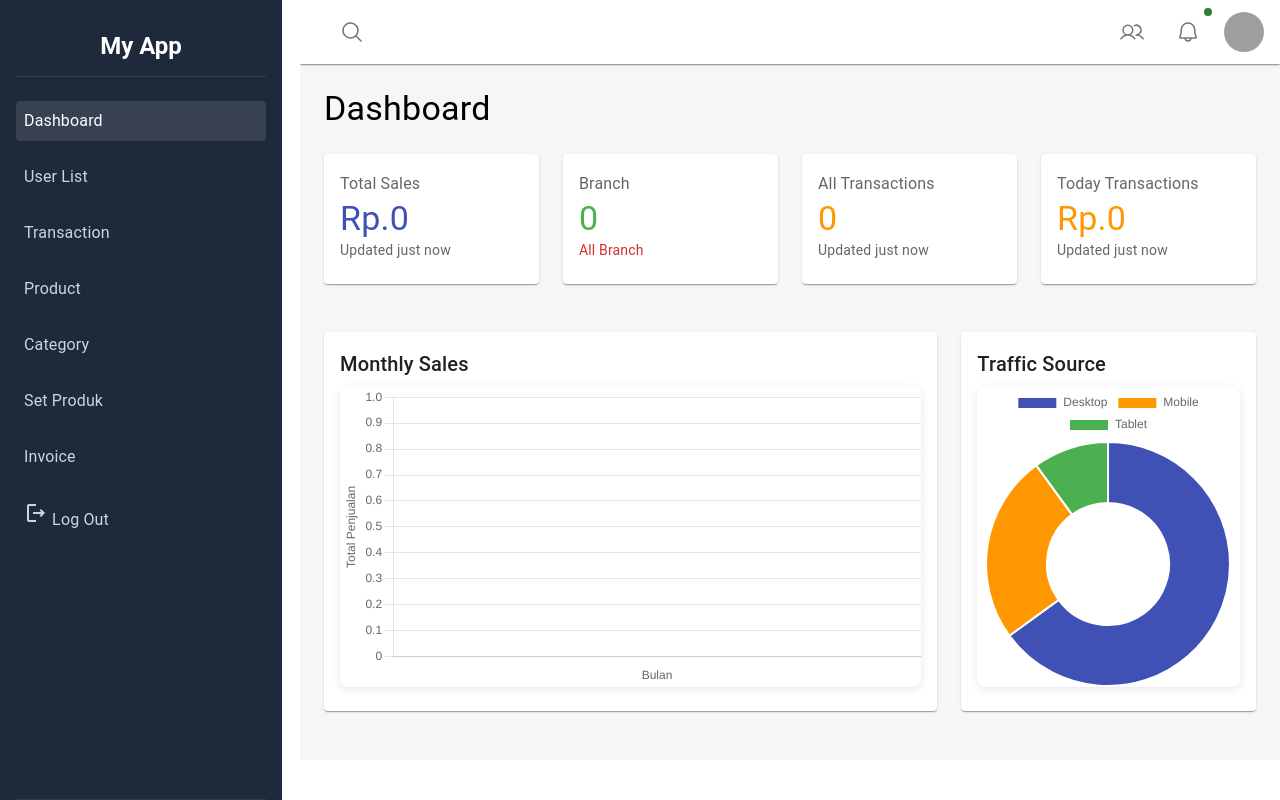
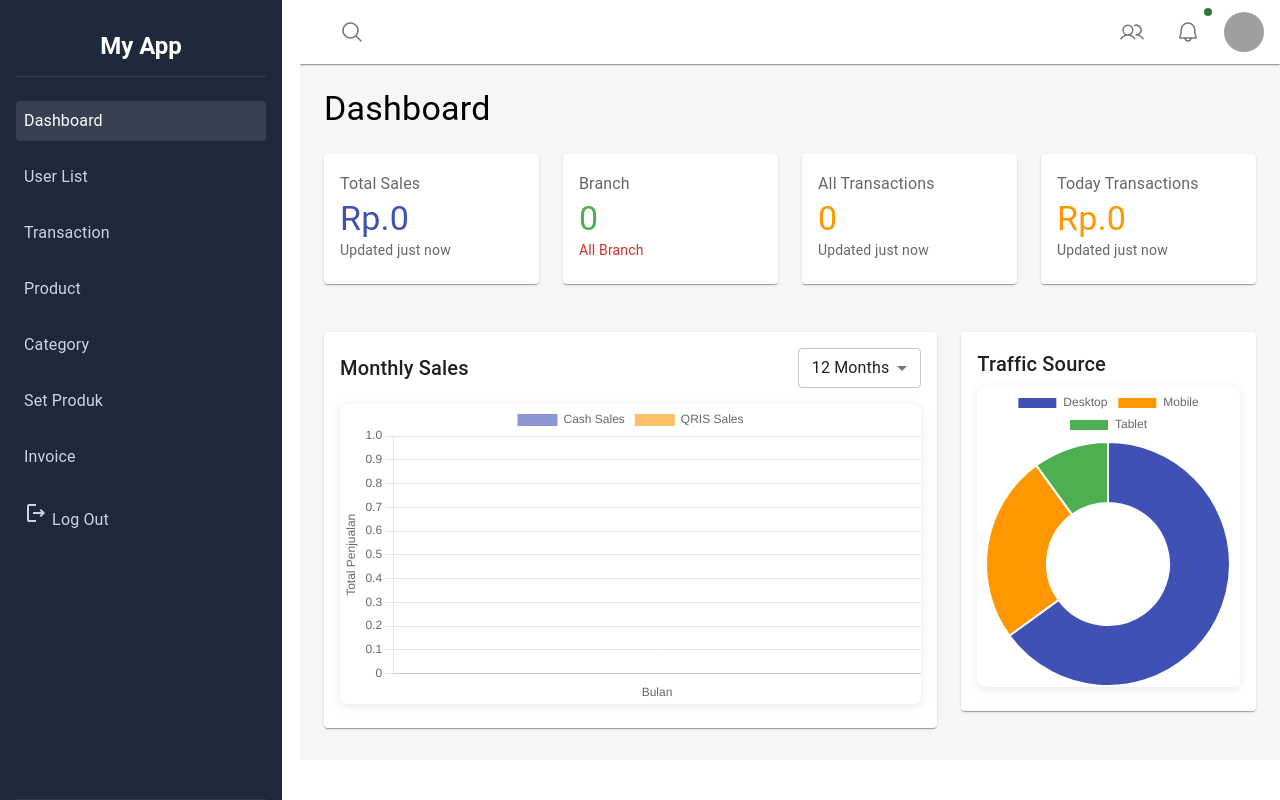
Before and after one commit to bimowahyu/kasirV2, a React (Create React App) app: page /dashboard in a window 1280 px wide. Built offline with nearby package versions, Linux system fonts and the light colour scheme; no server answers; grey boxes are pictures that could not be loaded.

Commit message:
update grafik filter

```diff
--- a/src/componen/Dashboard.jsx
+++ b/src/componen/Dashboard.jsx
@@ -1,5 +1,5 @@
 import React, { useState, useEffect } from 'react';
-import { Box, Grid, Card, CardContent, Typography } from '@mui/material';
+import { Box, Grid, Card, CardContent, Typography, FormControl, Select, MenuItem  } from '@mui/material';
 import { Doughnut, Bar } from 'react-chartjs-2';
 import {
   Chart as ChartJS,
@@ -36,6 +36,8 @@ export const Dashboard = () => {
   const [totalCabang, setTotalCabang] = useState(0);
   const [totalTransaksi, setTotalTransaksi] = useState(0);
   const [todayPenjualanSuccess, setTodayPenjualanSuccess] = useState(0);
+  const [monthRange, setMonthRange] = useState('12');
+  const [rawMonthlyData, setRawMonthlyData] = useState({});
 
 
   // Fetch data transaksi menggunakan SWR
@@ -132,11 +134,41 @@ export const Dashboard = () => {
       ],
     }));
   };
+  useEffect(() => {
 
+    if (rawMonthlyData) {
+      processChartData(rawMonthlyData);
+      console.log("Month Range Changed:", monthRange);
+      console.log("Processed Raw Monthly Data:", rawMonthlyData);
+    }
+  }, [rawMonthlyData, monthRange]);
   const processChartData = (monthlyData) => {
-    const labels = Object.keys(monthlyData);
-    const cashData = labels.map((month) => monthlyData[month].cash || 0);
-    const qrisData = labels.map((month) => monthlyData[month].qris || 0);
+    setRawMonthlyData(monthlyData);
+    const monthsToShow = parseInt(monthRange);
+
+    const dataArray = Object.entries(monthlyData).map(([month, values]) => ({
+      month,
+      ...values,
+    }));
+
+    const monthMap = {
+      Jan: 0, Feb: 1, Mar: 2, Apr: 3, May: 4, Jun: 5,
+      Jul: 6, Aug: 7, Sep: 8, Oct: 9, Nov: 10, Dec: 11,
+    };
+
+    dataArray.sort((a, b) => {
+      const [monthA, yearA] = a.month.split(' ');
+      const [monthB, yearB] = b.month.split(' ');
+      return (
+        new Date(yearA, monthMap[monthA]) - new Date(yearB, monthMap[monthB])
+      );
+    });
+
+    const filteredData = dataArray.slice(-monthsToShow);
+
+    const labels = filteredData.map((item) => item.month);
+    const cashData = filteredData.map((item) => item.cash || 0);
+    const qrisData = filteredData.map((item) => item.qris || 0);
 
     setChartData({
       labels,
@@ -145,23 +177,27 @@ export const Dashboard = () => {
           label: "Cash Sales",
           backgroundColor: "rgba(63, 81, 181, 0.6)",
           borderColor: "#3f51b5",
-          borderWidth: 1,
-          hoverBackgroundColor: "rgba(63, 81, 181, 0.8)",
-          hoverBorderColor: "#3f51b5",
           data: cashData,
         },
         {
           label: "QRIS Sales",
           backgroundColor: "rgba(255, 152, 0, 0.6)",
           borderColor: "#ff9800",
-          borderWidth: 1,
-          hoverBackgroundColor: "rgba(255, 152, 0, 0.8)",
-          hoverBorderColor: "#ff9800",
           data: qrisData,
         },
       ],
     });
+
+    console.log("Updated Chart Data:", { labels, datasets: [cashData, qrisData] });
   };
+
+
+  const handleMonthRangeChange = (event) => {
+    const newRange = event.target.value;
+    setMonthRange(newRange);
+  };
+
+
 
   return (
     <Box sx={{ flexGrow: 1, p: 3, backgroundColor: '#f4f6f8', minHeight: '100vh' }}>
@@ -239,11 +275,26 @@ export const Dashboard = () => {
         <Grid item xs={12} md={8}>
           <Card>
             <CardContent>
-              <Typography variant="h6" gutterBottom>
-                Monthly Sales
-              </Typography>
+              <Box sx={{ display: 'flex', justifyContent: 'space-between', alignItems: 'center', mb: 2 }}>
+                <Typography variant="h6">
+                  Monthly Sales
+                </Typography>
+                <FormControl sx={{ minWidth: 120 }} size="small">
+                  <Select
+                    value={monthRange}
+                    onChange={handleMonthRangeChange}
+                    displayEmpty
+                  >
+                    <MenuItem value="3">3 Months</MenuItem>
+                    <MenuItem value="6">6 Months</MenuItem>
+                    <MenuItem value="12">12 Months</MenuItem>
+                    <MenuItem value="24">24 Months</MenuItem>
+                  </Select>
+                </FormControl>
+              </Box>
               <div className="chart-container">
                 <Bar
+                key={monthRange}
                   data={chartData}
                   options={{
                     responsive: true,
```
